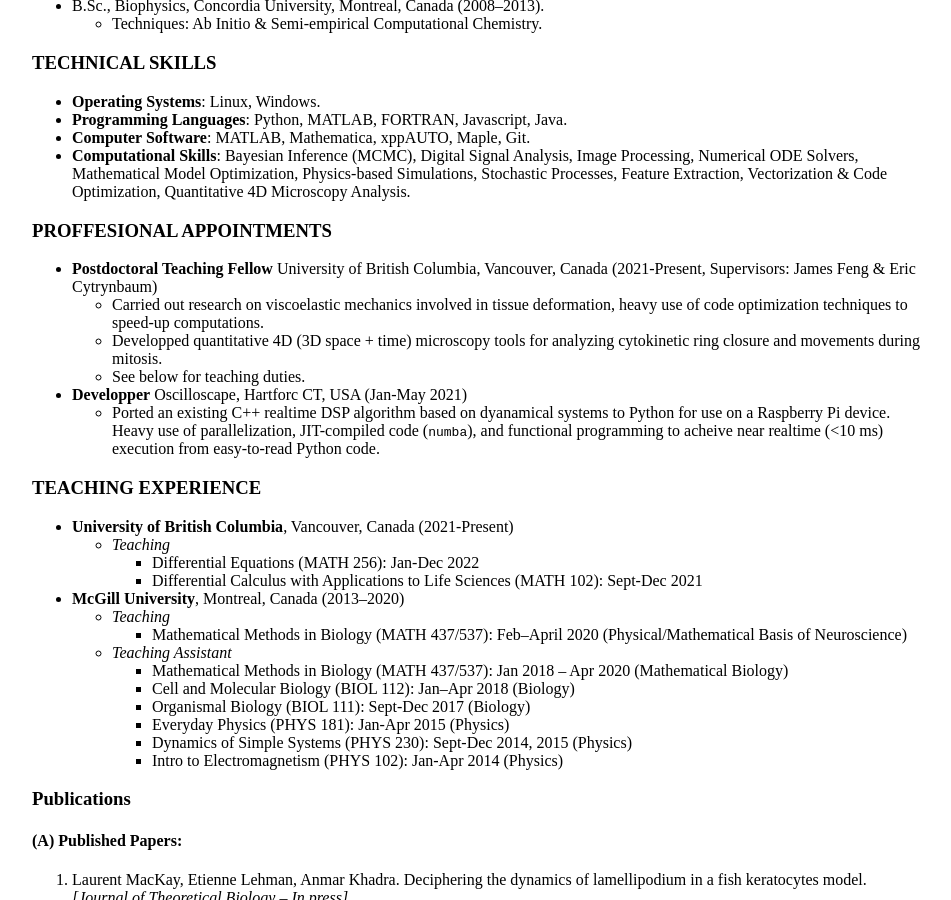
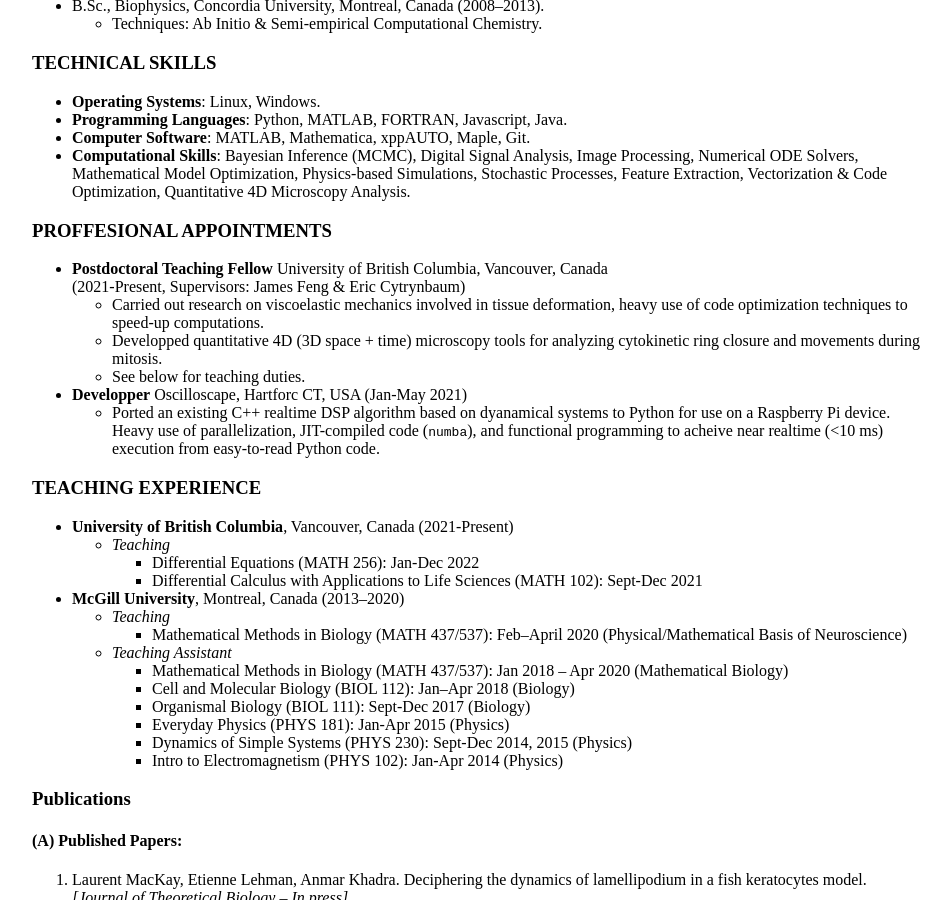
Before and after one commit to laurentmackay/laurentmackay.github.io, a Jekyll site: the page built from cv/index.html, in a window 1280 px wide and 900 px high, scrolled down 302 px. Shown: the whole window, without its empty margins (160-1111 px from the left). Built offline with Jekyll 4.4.1, drawn with Linux system fonts in a browser that asks for light colours; Markdown is read by kramdown in place of the engine named in the settings.

Commit message:
Update cv_1.md

```diff
--- a/_includes/cv_1.md
+++ b/_includes/cv_1.md
@@ -24,8 +24,7 @@ Processing, Numerical ODE Solvers, Mathematical Model Optimization, Physics-base
 Stochastic Processes, Feature Extraction, Vectorization & Code Optimization, Quantitative 4D Microscopy Analysis.
 
 ### PROFFESIONAL APPOINTMENTS
-* **Postdoctoral Teaching Fellow** University of British Columbia, Vancouver, Canada
-  (2021-Present, Supervisors: James Feng & Eric Cytrynbaum)
+* **Postdoctoral Teaching Fellow** University of British Columbia, Vancouver, Canada <br/>(2021-Present, Supervisors: James Feng & Eric Cytrynbaum)
    * Carried out research on viscoelastic mechanics involved in tissue deformation, heavy use of code optimization techniques to speed-up computations.
    * Developped quantitative 4D (3D space + time) microscopy tools for analyzing cytokinetic ring closure and movements during mitosis.
    * See below for teaching duties.
```
